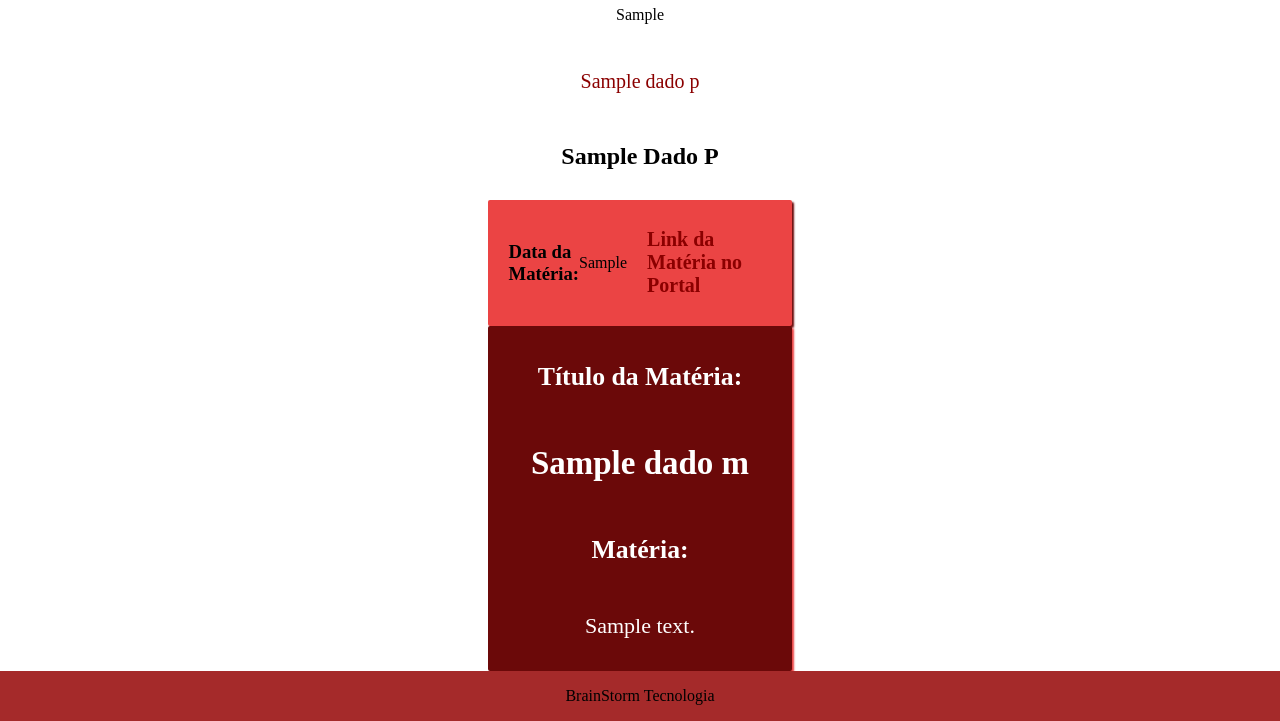
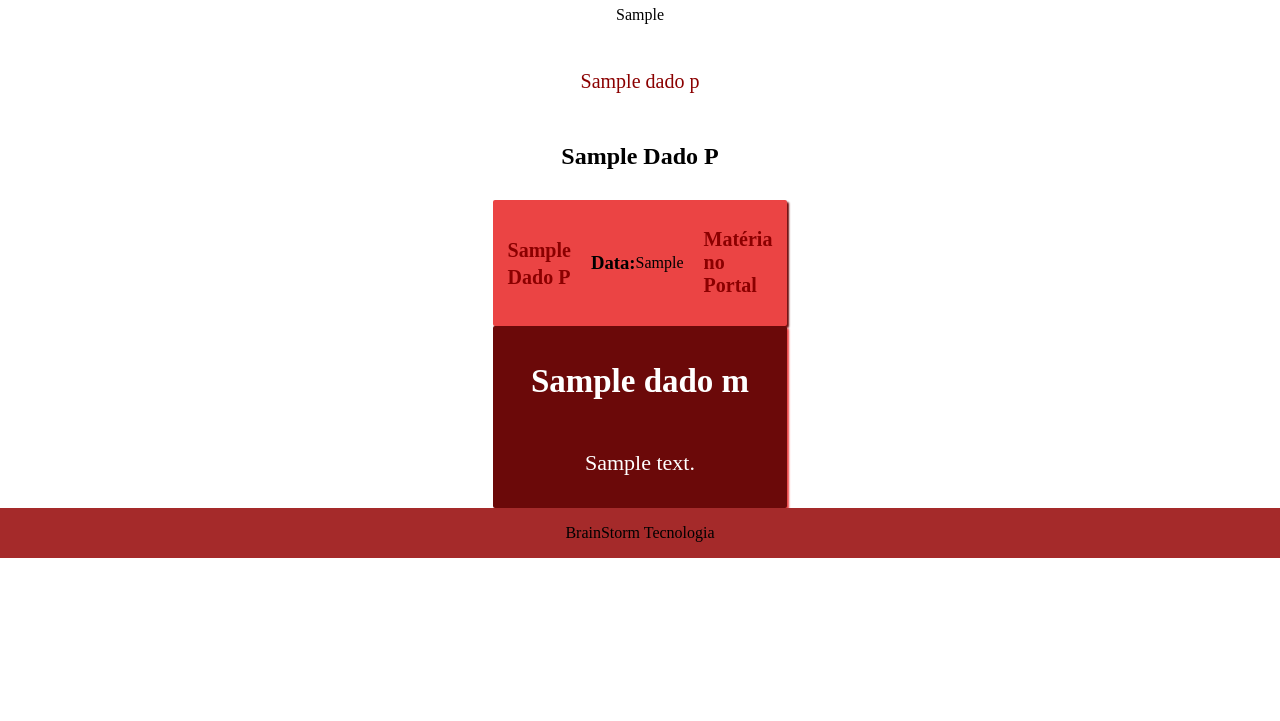
Before and after one commit to Fat83dotcom/WebScrapingDjango, a Django app: template Core/templates/Core/noticiasG1.html in a window 1280 px wide. Shown: the part 239-960 px from the top of the page. After the commit the page ends 797 px from the top, so only its background shows below. Run offline with Django 3.2, Linux system fonts and the light colour scheme; the template is opened without the code that fills it: most values are stand-ins (such as "Sample title", 1, 10 or a date in 2020).

Commit message:
Implementação do nome da sessão no cabeçalho das materias para um referencia mais rapida

```diff
--- a/Core/templates/Core/noticiasG1.html
+++ b/Core/templates/Core/noticiasG1.html
@@ -21,17 +21,18 @@
                 {%if dadoM.referencia_site_id == dadoP.id_pk%}
                     <div class="conteinercabecalhoMaterias">
                         <div>
-                            <h3>Data da Matéria: </h3>
+                            <h2><a href="#{{dadoP.nome_sessao}}">{{dadoP.nome_sessao|title}}</a></h2>
+                        </div>
+                        <div>
+                            <h3>Data: </h3>
                             <p>{{dadoM.dt_materia}}</p>
                         </div>
                         <div>
-                            <h3><a href="{{dadoM.link_materia}}" target="_blank">Link da Matéria no Portal</a> </h3>
+                            <h3><a href="{{dadoM.link_materia}}" target="_blank">Matéria no Portal</a> </h3>
                         </div>
                     </div>
                     <div class="conteinerTexto conteudoPortais">
-                        <h3>Título da Matéria:</h3>
                         <h2>{{dadoM.titulo_materia}}</h2>
-                        <h3>Matéria:</h3>
                         <p>{{dadoM.texto_materia}}</p>
                     </div>
                 {%endif%}
```
Also changed, not shown: Core/templates/Core/noticiasCnn.html (+5 -4 lines).
